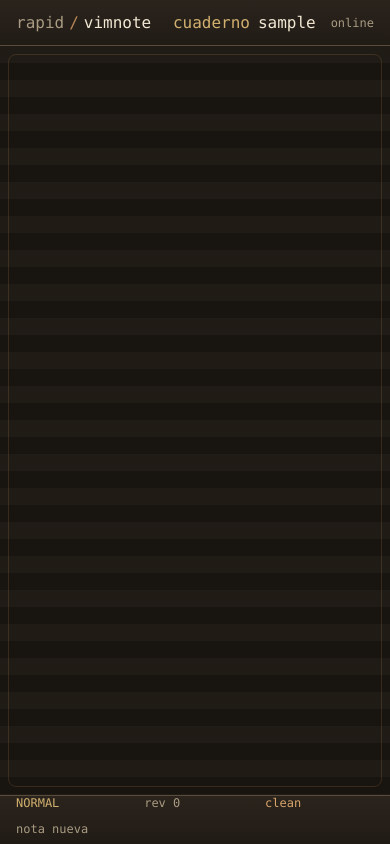
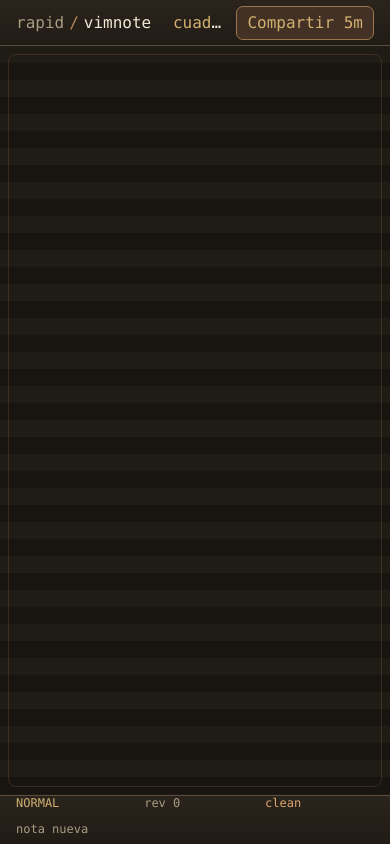
Before and after one commit to burdier/rapid-vimnote, a website: page public/index.html in a window 390 px wide. Both pictures are taken after typing "Sample123", "Sample" into the empty fields and a click on the button "abrir". Drawn offline with Linux system fonts and the light colour scheme; no server answers.

Commit message:
Add visible share button

```diff
--- a/public/app.js
+++ b/public/app.js
@@ -17,6 +17,7 @@ const els = {
   dirty: $("dirty"),
   message: $("message"),
   netState: $("netState"),
+  shareButton: $("shareButton"),
   shareView: $("shareView"),
   shareMeta: $("shareMeta"),
   shareText: $("shareText")
@@ -78,6 +79,15 @@ function wireEvents() {
 
   els.editor.addEventListener("keydown", handleEditorKeydown);
   els.commandInput.addEventListener("keydown", handleCommandKeydown);
+  els.shareButton.addEventListener("click", async () => {
+    if (!state.key) {
+      flash("abre un cuaderno primero");
+      return;
+    }
+
+    await saveLocalNow();
+    await createPublicShare("5m");
+  });
 
   els.topicList.addEventListener("click", async (event) => {
     const button = event.target.closest("[data-topic]");
@@ -108,6 +118,7 @@ async function unlockTopic(pin, topic) {
   localStorage.setItem("rapid-vimnote:last-topic", topic);
   els.topicLabel.textContent = topic;
   els.boot.hidden = true;
+  els.shareButton.hidden = false;
   els.shareView.hidden = true;
   setMode("normal");
 
@@ -463,6 +474,7 @@ function parseTtl(text) {
 async function openShare() {
   els.boot.hidden = true;
   els.editor.hidden = true;
+  els.shareButton.hidden = true;
   els.shareView.hidden = false;
   setMode("SHARE");
 
@@ -509,6 +521,7 @@ function lock() {
   state.dirty = false;
   els.editor.value = "";
   els.boot.hidden = false;
+  els.shareButton.hidden = true;
   els.pinInput.value = "";
   els.pinInput.focus();
   els.topicLabel.textContent = "locked";
--- a/public/index.html
+++ b/public/index.html
@@ -20,7 +20,10 @@
             <span class="muted">rapid</span><span class="at">/</span><span>vimnote</span>
             <span class="path">cuaderno</span><span id="topicLabel">locked</span>
           </div>
-          <div class="net" id="netState">offline-first</div>
+          <div class="top-actions">
+            <div class="net" id="netState">offline-first</div>
+            <button class="share-button" id="shareButton" type="button" hidden>Compartir 5m</button>
+          </div>
         </header>
 
         <div class="desktop">
--- a/public/styles.css
+++ b/public/styles.css
@@ -154,6 +154,27 @@ textarea {
   color: var(--muted);
   font-size: 12px;
   white-space: nowrap;
+}
+
+.top-actions {
+  display: flex;
+  align-items: center;
+  justify-content: flex-end;
+  gap: 10px;
+  min-width: 0;
+}
+
+.share-button {
+  min-height: 32px;
+  padding: 0 12px;
+  border-color: #9c754d;
+  background: #423124;
+  color: var(--gold);
+  white-space: nowrap;
+}
+
+.share-button[hidden] {
+  display: none;
 }
 
 .desktop {
@@ -464,10 +485,24 @@ button:hover {
 
   .topbar {
     grid-template-columns: 1fr auto;
+    gap: 10px;
   }
 
   .traffic {
     display: none;
+  }
+
+  .top-actions {
+    gap: 8px;
+  }
+
+  .net {
+    display: none;
+  }
+
+  .share-button {
+    min-height: 34px;
+    padding: 0 10px;
   }
 
   .desktop {
```
Also changed, not shown: README.md.
